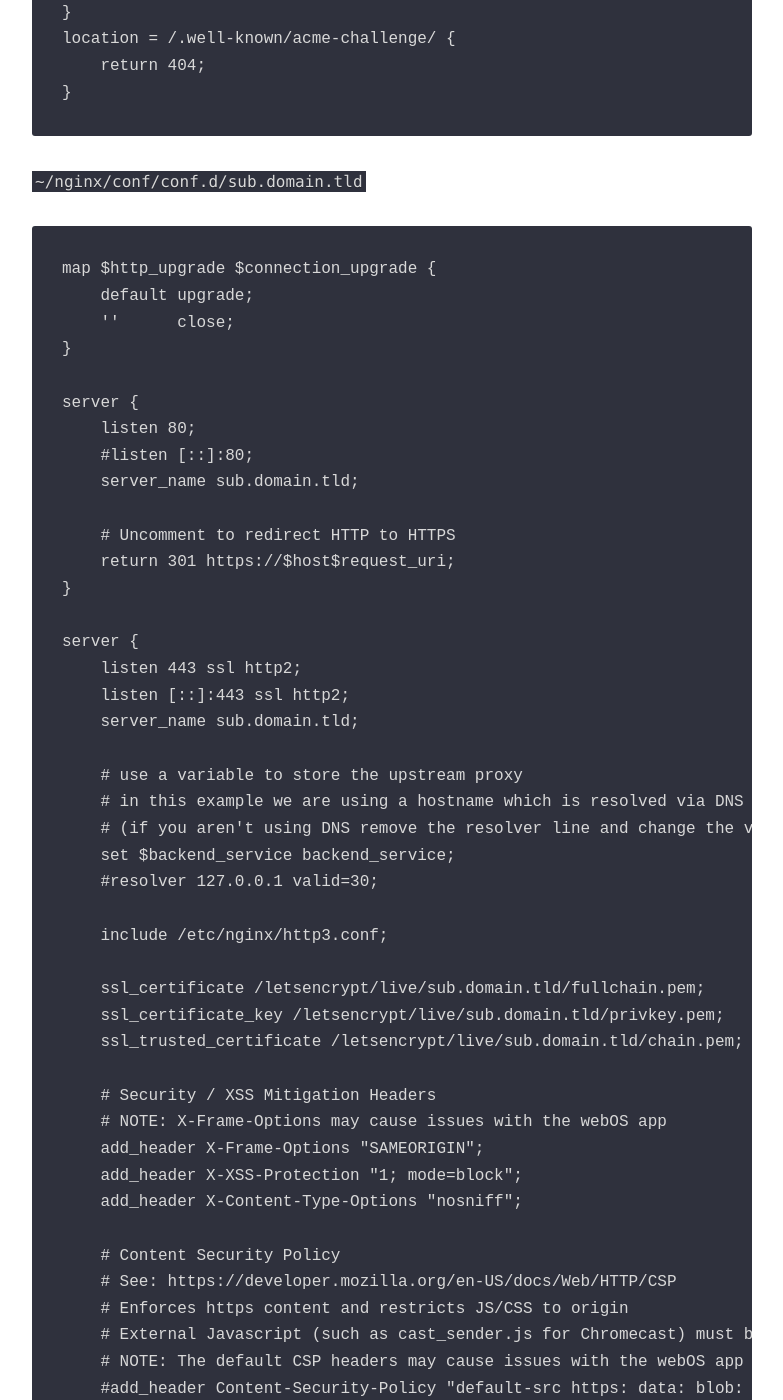
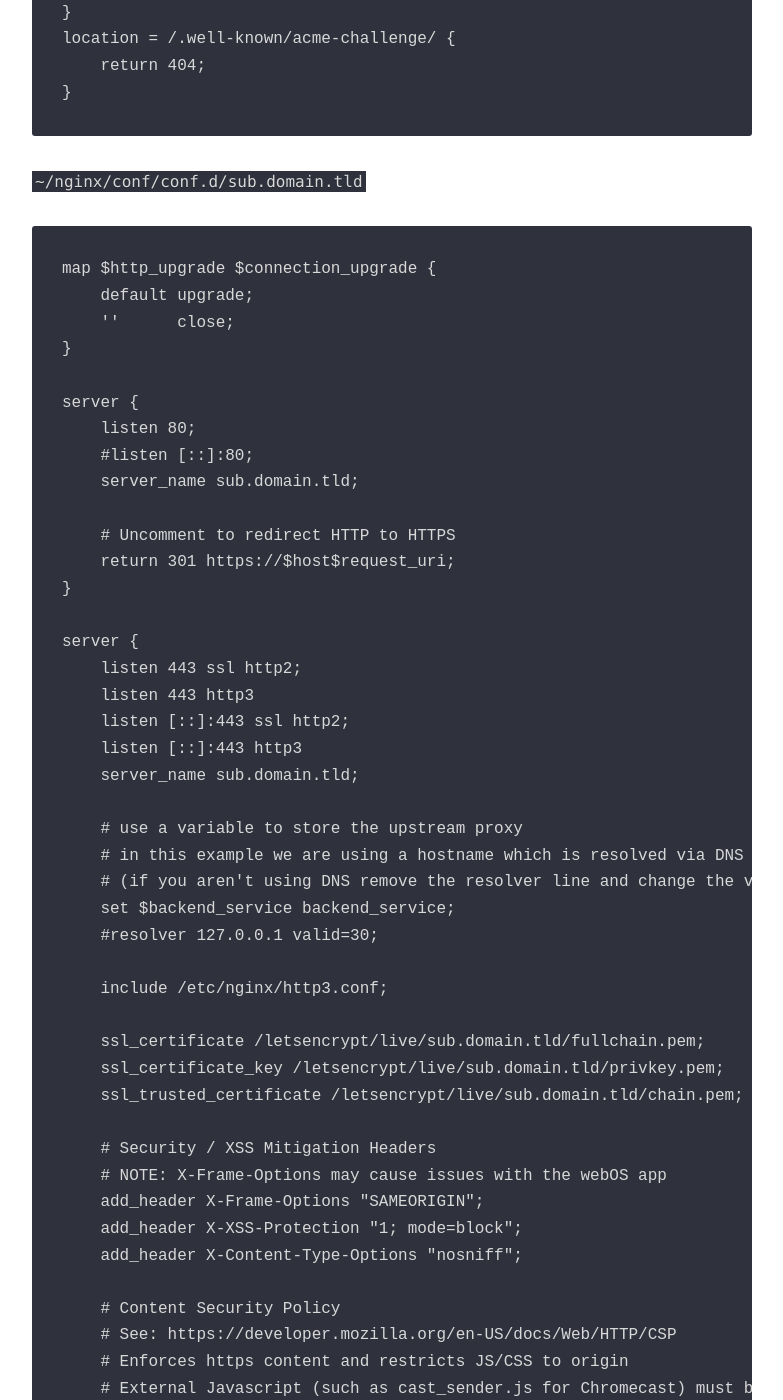
Before and after one commit to bertmelis/bertmelis.github.io, a Jekyll site: the page built from _posts/2022-12-19-1-Containerized-Nginx-and-Letsencrypt.md, in a window 1280 px wide and 1400 px high, scrolled down 7288 px. Shown: the whole window, without its empty margins (248-1031 px from the left). Built offline with Jekyll 4.4.1, drawn with Linux system fonts in a browser that asks for light colours; some web fonts are replaced; comment, search, counter and statistics services are not loaded; some of the changed text lies outside the part shown.

Commit message:
effectively use http3

```diff
--- a/_posts/2022-12-19-1-Containerized-Nginx-and-Letsencrypt.md
+++ b/_posts/2022-12-19-1-Containerized-Nginx-and-Letsencrypt.md
@@ -233,7 +233,9 @@ server {
 
 server {
     listen 443 ssl http2;
+    listen 443 http3
     listen [::]:443 ssl http2;
+    listen [::]:443 http3
     server_name sub.domain.tld;
 
     # use a variable to store the upstream proxy
```
